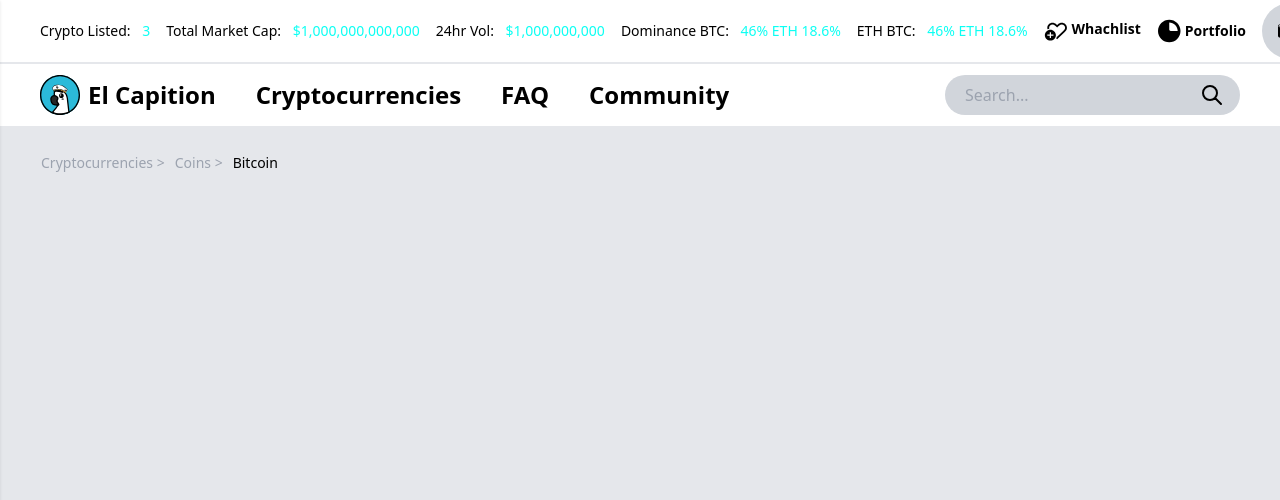
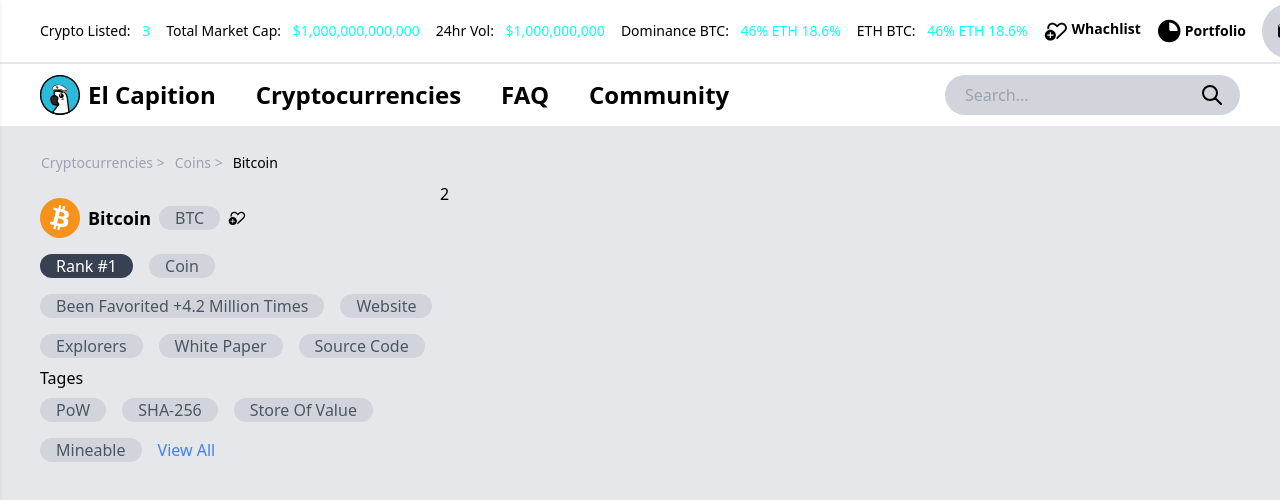
Before and after one commit to imcode65/market-cap, a React (Create React App) app: page /bitcoin in a window 1280 px wide. Shown: the top 500 px of the page. Built offline with nearby package versions, Linux system fonts and the light colour scheme.

Commit message:
added buttons in bitcoin page

```diff
--- /dev/null
+++ b/src/components/coin/GrayButton.tsx
@@ -0,0 +1,18 @@
+export interface IButton {
+  text: string;
+  active?: boolean;
+}
+
+const GrayButton: React.FC<IButton> = (props = { text: "", active: false }) => {
+  return (
+    <div
+      className={`${
+        props.active ? "bg-gray-700 text-white" : "bg-gray-300 text-gray-600"
+      } hover:bg-gray-600 rounded-xl px-4`}
+    >
+      <span>{props.text}</span>
+    </div>
+  );
+};
+
+export default GrayButton;
--- a/src/layouts/Bitcoin/index.tsx
+++ b/src/layouts/Bitcoin/index.tsx
@@ -1,4 +1,7 @@
 import { NavLink } from "react-router-dom";
+import GrayButton from "../../components/coin/GrayButton";
+import BitcoinSVG from "../../assets/svg/bitcoin.svg";
+import { WatchlistIcon } from "../../assets/icons";
 
 const BitcoinPage: React.FC = () => {
   return (
@@ -26,7 +29,34 @@
           Bitcoin
         </NavLink>
       </div>
-      <div></div>
+      <div className="grid grid-cols-3">
+        <div className="col-1">
+          <div className="flex items-center my-4">
+            <img className="w-10 mr-2" src={BitcoinSVG} alt="bitcoin" />
+            <span className="font-bold text-lg mr-2">Bitcoin</span>
+            <GrayButton text="BTC" />
+            <WatchlistIcon className="ml-2" width={18} height={18} />
+          </div>
+          <div className="flex flex-wrap gap-4">
+            <GrayButton text="Rank #1" active={true} />
+            <GrayButton text="Coin" />
+            <GrayButton text="Been Favorited +4.2 Million Times" />
+            <GrayButton text="Website" />
+            <GrayButton text="Explorers" />
+            <GrayButton text="White Paper" />
+            <GrayButton text="Source Code" />
+          </div>
+          <p className="my-2">Tages</p>
+          <div className="flex gap-4 flex-wrap">
+            <GrayButton text="PoW" />
+            <GrayButton text="SHA-256" />
+            <GrayButton text="Store Of Value" />
+            <GrayButton text="Mineable" />
+            <span className="text-blue-500 hover:cursor-pointer">View All</span>
+          </div>
+        </div>
+        <div className="col-2">2</div>
+      </div>
     </div>
   );
 };
```
Also changed, not shown: src/assets/svg/bitcoin.svg (added).
